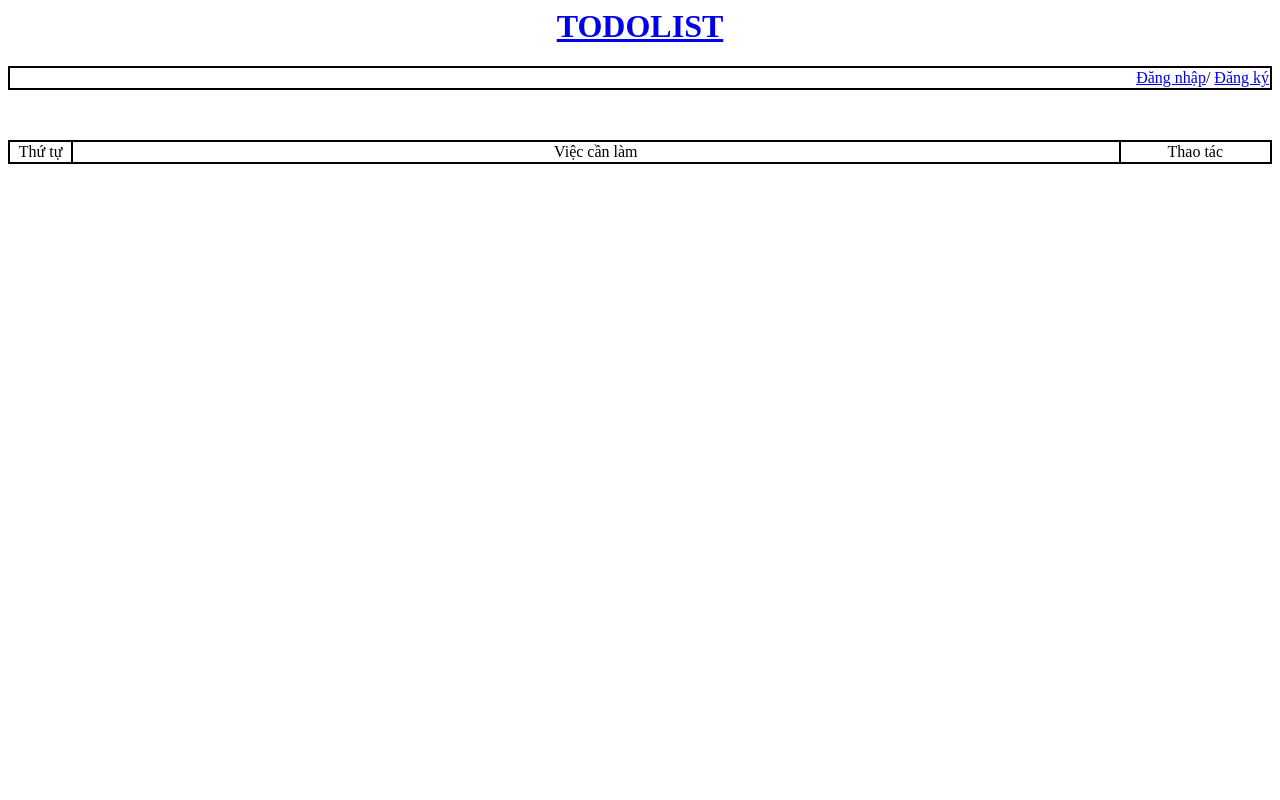
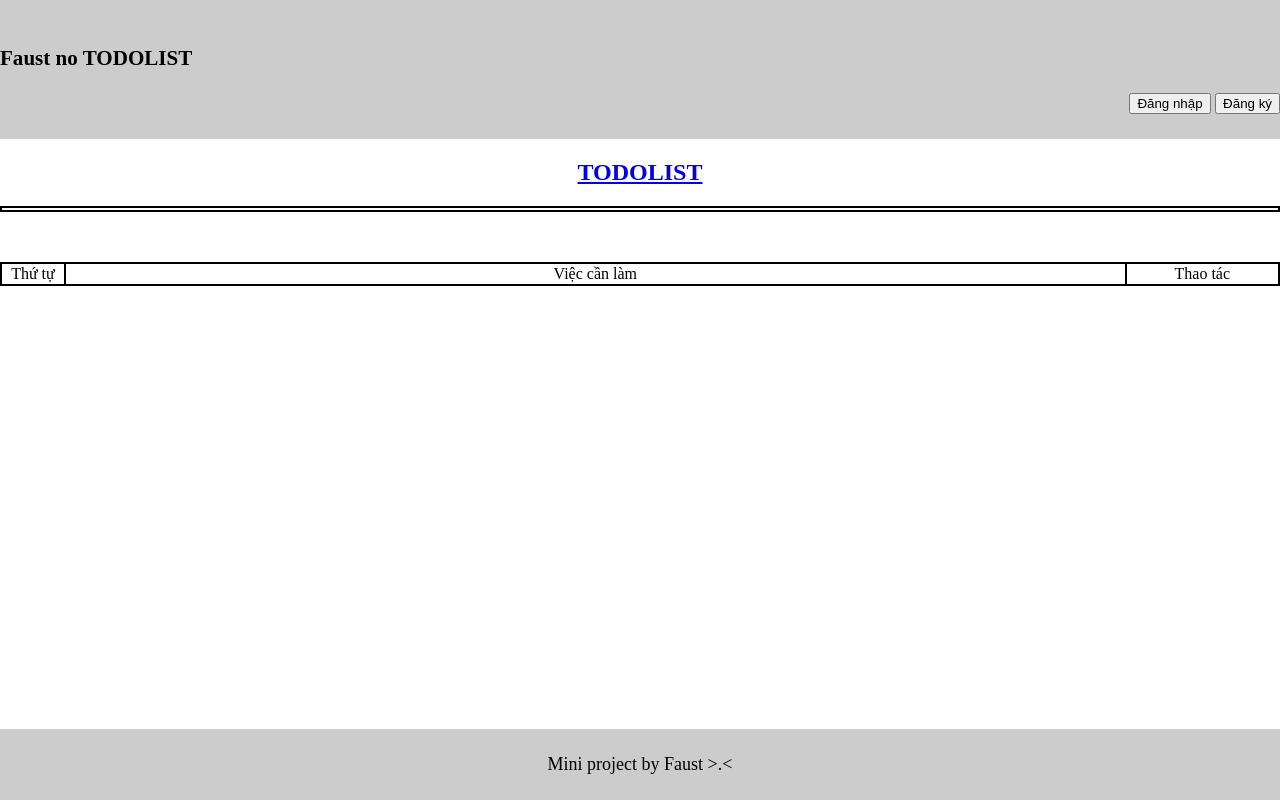
Before and after one commit to F3ust/todolist, a PHP site: page / in a window 1280 px wide. Run offline with PHP 8.4, Linux system fonts and the light colour scheme; data that the repository does not hold is empty.

Commit message:
Update index.php

```diff
--- a/index.php
+++ b/index.php
@@ -19,6 +19,10 @@
     <meta name="viewport" content="width=device-width, initial-scale=1.0">
     <title>TODOLIST</title>
     <style>
+        html, body {
+            height: 100%;
+            margin: 0 0 0 0;
+        }
         table {
             width: 100%;
         }
@@ -30,27 +34,68 @@
             text-decoration: none;
             color: black;
         }
+         .footer {
+            background-color:#ccc;
+            text-align:center;
+            //padding:25px;
+            font-size:18px;
+            position: absolute;
+            width : 100%;
+            bottom: 0;
+            padding-top: 25px;
+            padding-bottom: 25px;
+            //padding-left: 25px;
+        }
+        header {
+            background-color:#ccc;
+            //text-align:center;
+            //padding:25px;
+            padding-top: 25px;
+            padding-bottom: 25px;
+            //padding-left: 25px;
+            font-size:18px;
+            //position: absolute;
+            width : 100%;
+            top: 0;
+        }
+        .login {
+            text-align: right;
+        }
+        .lg {
+            right = 0;
+            //padding:25px;
+        }
     </style>
 </head>
 <body>
-    <h1 style="text-align: center;">
-        <a href="index.php">TODOLIST</a>
-    </h1>
-    <table style="margin-bottom: 50px; border: none !important;">
-        <tr>
-            <td style="text-align: right;">
+    <header>
+         <div class = "tt">
+            <h3>Faust no TODOLIST</h3>
+        </div>
+        <div class = "login">
 <?php
     if (!isset($_SESSION['tk'])) {
 ?>
-                <a href="login.php">Đăng nhập</a>/ <a href="signup.php">Đăng ký</a>
+            <button class = "lg"><a class="nut" href="login.php">Đăng nhập</a></button>
+            <button class = "lg"><a class="nut" href="signup.php">Đăng ký</a></button>
 <?php
     } else {
 ?>
               <?php echo $_SESSION['ht']; ?>
-              <a href="logout.php">Đăng xuất</a>
+              <button class = "lg"><a class="nut" href="logout.php">Đăng xuất</a></button>
 <?php
     }
 ?>
+        </div>
+
+    </header>
+    <h2 style="text-align: center;">
+        <a href="index.php">TODOLIST</a>
+    </h2>
+    <table style="margin-bottom: 50px; border: none !important;">
+        <tr>
+            <td style="text-align: right;">
+
             </td>
         </tr>
     </table>
@@ -116,6 +161,11 @@
 ?>
 
     </table>
+    <footer>
+        <div class = "footer">
+            Mini project by Faust >.<
+        </div>
+    </footer>
 <?php
     $connect->close();
 ?>
```
